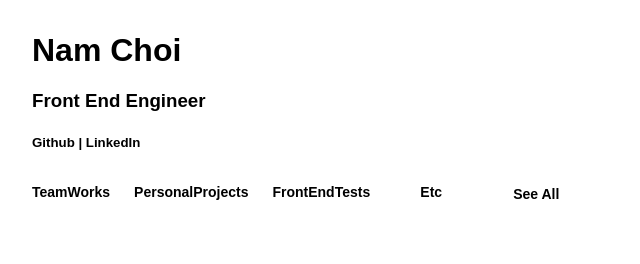
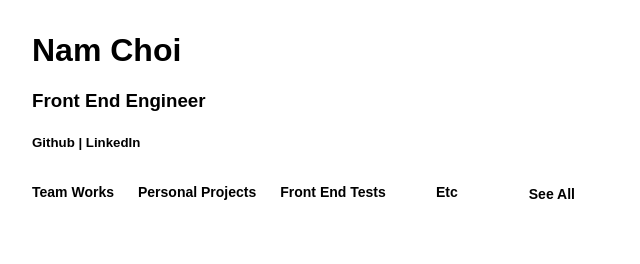
Before and after one commit to namminammi/react-template, a React (Create React App) app in the folder my-app/: page / in a window 1280 px wide. Shown: the top 264 px of the page, without its empty margins (0-640 px from the left). Built offline with nearby package versions, Linux system fonts and the light colour scheme.

Commit message:
adding spaces

```diff
--- a/my-app/src/App.js
+++ b/my-app/src/App.js
@@ -45,20 +45,20 @@ const SearchButtons = ({ ...props }) => {
     <form>
       <input
         type="button"
-        placeholder="TeamWorks"
-        value="TeamWorks"
+        placeholder="Team Works"
+        value="Team Works"
         onClick={handleFilterTextChange}
       />
       <input
         type="button"
-        placeholder="PersonalProjects"
-        value="PersonalProjects"
+        placeholder="Personal Projects"
+        value="Personal Projects"
         onClick={handleFilterTextChange}
       />
       <input
         type="button"
-        placeholder="FrontEndTests"
-        value="FrontEndTests"
+        placeholder="Front End Tests"
+        value="Front End Tests"
         onClick={handleFilterTextChange}
       />
       <input
```
